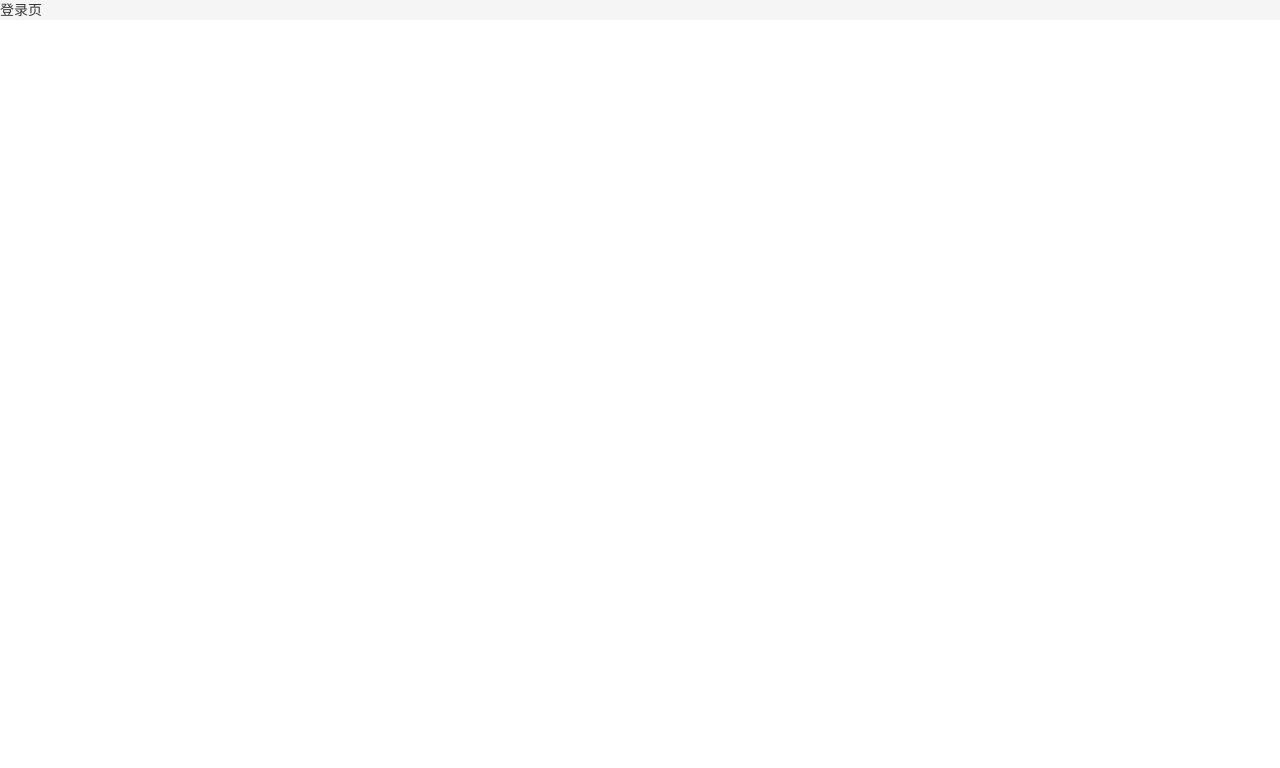
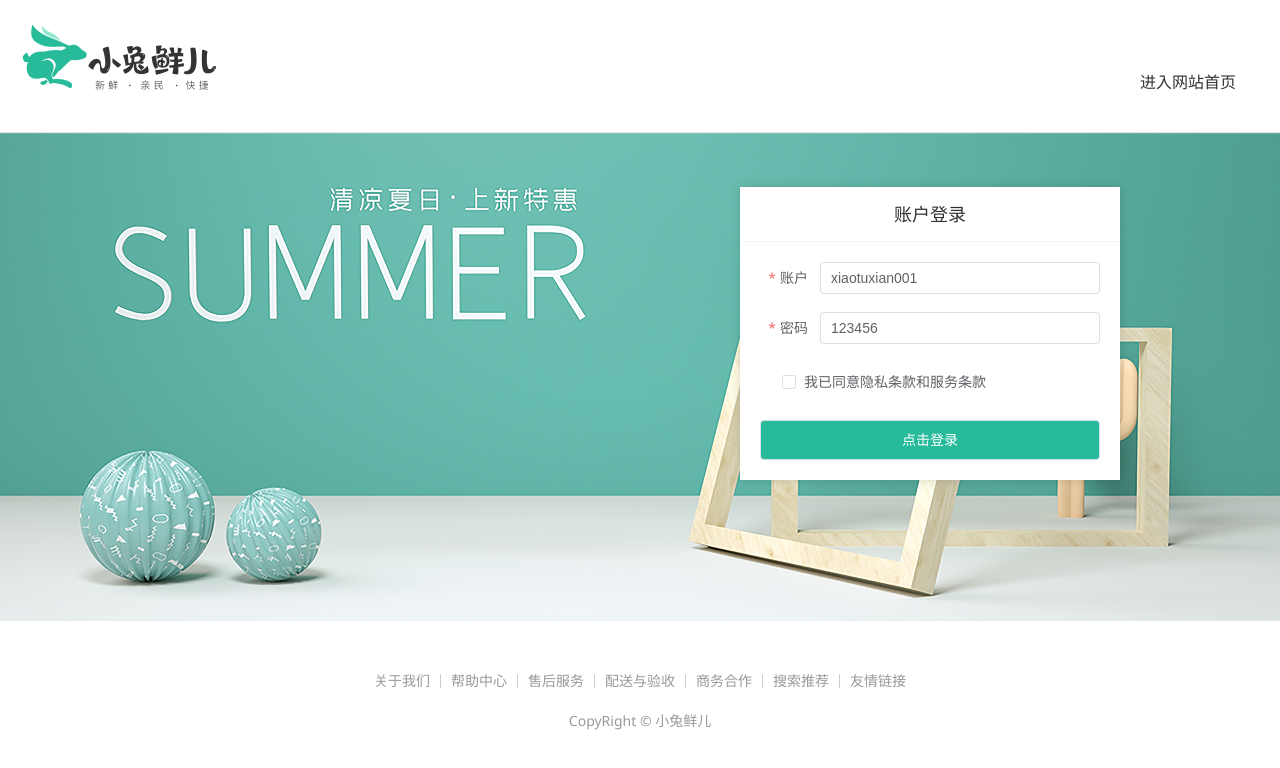
Before and after one commit to 1Avan/vue3-rabbit, a Vue app: page /login in a window 1280 px wide. Shown: the top 768 px of the page. Built offline with nearby package versions, Linux system fonts and the light colour scheme; a small style sheet from the web is missing.

Commit message:
pinia安装插件配合localstore实现数据持久化、登录操作完成

```diff
--- a/package.json
+++ b/package.json
@@ -14,6 +14,7 @@
     "axios": "^1.7.4",
     "element-plus": "^2.8.0",
     "pinia": "^2.1.7",
+    "pinia-plugin-persistedstate": "^3.2.1",
     "vue": "^3.4.29",
     "vue-router": "^4.3.3"
   },
--- /dev/null
+++ b/src/apis/user.js
@@ -0,0 +1,13 @@
+import httpInstance from "@/utils/http.js";
+
+export const loginByPassword = ({account,password})=>{
+    return httpInstance({
+        url:'/login',
+        method:'POST',
+        data:{
+            account,
+            password
+        }
+    })
+
+}
--- a/src/main.js
+++ b/src/main.js
@@ -6,9 +6,15 @@
 import { createPinia } from 'pinia'
 import App from './App.vue'
 import router from './router'
+//pinia持久化插件，借助localstory
+import piniaPluginPersistedstate from 'pinia-plugin-persistedstate'
+
+const pinia = createPinia()
+pinia.use(piniaPluginPersistedstate)
 const app = createApp(App)
 
-app.use(createPinia())
+// app.use(createPinia())
+app.use(pinia)//使用安装了持久化插件的pinia
 app.use(router)
 //在main.js中注册自定义插件,引入自定义指令
 app.use(lazyPlugin)
--- /dev/null
+++ b/src/stores/user.js
@@ -0,0 +1,25 @@
+import { ref } from 'vue'
+import { defineStore } from 'pinia'
+import { loginByPassword  } from '@/apis/user.js'
+
+export const useUserStore = defineStore('user', () => {
+    const userInfo = ref({})
+    // 异步请求获取用户信息
+    const getUserInfo = async ({account,password}) => {
+        const res = await loginByPassword({account,password})
+        userInfo.value = res.result
+    }
+
+    //退出登录
+    const clearData = ()=>{
+        userInfo.value = {}
+    }
+
+    return {
+        userInfo,
+        getUserInfo,
+        clearData
+    }
+},{
+    persist:true
+})
--- a/src/utils/http.js
+++ b/src/utils/http.js
@@ -1,4 +1,5 @@
 import axios from "axios";
+import { useUserStore } from "@/stores/user";
 
 const httpInstance  = axios.create({
     //axios基础路径
@@ -9,6 +10,13 @@
 
 //请求拦截器
 httpInstance.interceptors.request.use(config=>{
+    // 1.从pinia获取用户token
+    const userStore = useUserStore()
+    const token = userStore.userInfo.token
+    // 2.将token设置到请求头中
+    if(token){
+        config.headers.Authorization = `Bearer ${token}`
+    }
     return config
 },e=>{
     return Promise.reject(e)
@@ -19,6 +27,11 @@
 httpInstance.interceptors.response.use(res=>{
     return res.data
 },e=>{
+     //统一错误提示
+     ElMessage({
+        type: 'warning',
+        message:e.response.data.message
+    })
     return Promise.reject(e)
 }
 )
--- a/src/views/layout/components/LayoutNav.vue
+++ b/src/views/layout/components/LayoutNav.vue
@@ -1,5 +1,18 @@
 <!--LayoutNav.vue-->
 <script setup>
+import { useUserStore } from "@/stores/user";
+import { useRouter } from "vue-router"
+const userStore = useUserStore();
+const userInfo = userStore.userInfo;
+const router = useRouter();
+
+//退出登录
+function logout(){
+  //清除缓存用户数据
+  userStore.clearData()
+  //跳转到login登录页
+  router.push("/login")
+}
 
 </script>
 
@@ -8,16 +21,18 @@
     <div class="container">
       <ul>
         <template v-if="true">
-          <li><a href="javascript:;"><i class="iconfont icon-user"></i>小川</a></li>
-          <li>
-            <el-popconfirm title="确认退出吗?" confirm-button-text="确认" cancel-button-text="取消">
+          <li v-if="!userInfo.token"><a href="/login"><i class="iconfont icon-user"></i>登录</a></li>
+          <li v-if="userInfo.token"><a href="javascript:;"><i class="iconfont icon-user"></i>{{userInfo.nickname}}</a></li>
+          <li v-if="userInfo.token">
+            <el-popconfirm title="确认退出吗?" confirm-button-text="确认"
+            cancel-button-text="取消" @confirm="logout()">
               <template #reference>
                 <a href="javascript:;">退出登录</a>
               </template>
             </el-popconfirm>
           </li>
-          <li><a href="javascript:;">我的订单</a></li>
-          <li><a href="javascript:;">会员中心</a></li>
+          <li v-if="userInfo.token"><a href="javascript:;">我的订单</a></li>
+          <li v-if="userInfo.token"><a href="javascript:;">会员中心</a></li>
         </template>
         <template v-else>
           <li><a href="javascript:;">请先登录</a></li>
--- a/src/views/login/index.vue
+++ b/src/views/login/index.vue
@@ -1,9 +1,345 @@
+<script setup>
+import { ref } from "vue";
+import {useUserStore} from "@/stores/user.js"
+import { useRouter } from "vue-router";
+const router = useRouter();
+const userStore = useUserStore();
+let formRef = ref();
+let userInfo = ref({
+  account: "xiaotuxian001",
+  password: "123456",
+  agree: false,
+});
+const subBtn = async (method) => {
+  formRef.value.validate(async (valid) => {
+    if (valid) {
+    //   let res = await loginByPassword(userInfo.value);
+    await userStore.getUserInfo(userInfo.value)
+      // 提示登录成功
+      ElMessage({ type: "success", message: "登录成功" });
+      // 跳转到首页
+      router.replace("/");
+      console.log(res);
+    } else {
+      console.log("表单验证失败");
+    }
+  });
+};
+
+const rules = {
+  account: [{ required: true, message: "账户名不能为空", trigger: "blur" }],
+  password: [
+    { required: true, message: "密码不能为空", trigger: "blur" },
+    { min: 6, max: 14, message: "密码长度要求6-14个字符", trigger: "blur" },
+  ],
+  agree: [
+    // 自定义校验
+    {
+      validator: (rule, value, callback) => {
+        if (value) {
+          callback();
+        } else {
+          callback(new Error("请勾选协议"));
+        }
+      },
+    },
+  ],
+};
+</script>
+
+
 <template>
-<div>
-    登录页
-</div>
+  <div>
+    <!-- 使用语义化标签增强seo -->
+    <header class="login-header">
+      <div class="container m-top-20">
+        <h1 class="logo">
+          <RouterLink to="/">小兔鲜</RouterLink>
+        </h1>
+        <RouterLink class="entry" to="/">
+          进入网站首页
+          <i class="iconfont icon-angle-right"></i>
+          <i class="iconfont icon-angle-right"></i>
+        </RouterLink>
+      </div>
+    </header>
+    <section class="login-section">
+      <div class="wrapper">
+        <nav>
+          <a href="javascript:;">账户登录</a>
+        </nav>
+        <div class="account-box">
+          <div class="form">
+            <el-form
+              label-position="right"
+              label-width="60px"
+              status-icon
+              :rules="rules"
+              :model="userInfo"
+              ref="formRef"
+            >
+              <el-form-item label="账户" prop="account">
+                <el-input v-model="userInfo.account" />
+              </el-form-item>
+              <el-form-item label="密码" prop="password">
+                <el-input v-model="userInfo.password" />
+              </el-form-item>
+              <el-form-item label-width="22px" prop="agree">
+                <el-checkbox size="large" v-model="userInfo.agree">
+                  我已同意隐私条款和服务条款
+                </el-checkbox>
+              </el-form-item>
+              <el-button size="large" class="subBtn" @click="subBtn"
+                >点击登录</el-button
+              >
+            </el-form>
+          </div>
+        </div>
+      </div>
+    </section>
+
+    <footer class="login-footer">
+      <div class="container">
+        <p>
+          <a href="javascript:;">关于我们</a>
+          <a href="javascript:;">帮助中心</a>
+          <a href="javascript:;">售后服务</a>
+          <a href="javascript:;">配送与验收</a>
+          <a href="javascript:;">商务合作</a>
+          <a href="javascript:;">搜索推荐</a>
+          <a href="javascript:;">友情链接</a>
+        </p>
+        <p>CopyRight &copy; 小兔鲜儿</p>
+      </div>
+    </footer>
+  </div>
 </template>
-<script setup >
-</script>
-<style scoped lang="scss">
+
+<style scoped lang='scss'>
+.login-header {
+  background: #fff;
+  border-bottom: 1px solid #e4e4e4;
+
+  .container {
+    display: flex;
+    align-items: flex-end;
+    justify-content: space-between;
+  }
+
+  .logo {
+    width: 200px;
+
+    a {
+      display: block;
+      height: 132px;
+      width: 100%;
+      text-indent: -9999px;
+      background: url("@/assets/images/logo.png") no-repeat center 18px /
+        contain;
+    }
+  }
+
+  .sub {
+    flex: 1;
+    font-size: 24px;
+    font-weight: normal;
+    margin-bottom: 38px;
+    margin-left: 20px;
+    color: #666;
+  }
+
+  .entry {
+    width: 120px;
+    margin-bottom: 38px;
+    font-size: 16px;
+
+    i {
+      font-size: 14px;
+      color: $xtxColor;
+      letter-spacing: -5px;
+    }
+  }
+}
+
+.login-section {
+  background: url("@/assets/images/login-bg.png") no-repeat center / cover;
+  height: 488px;
+  position: relative;
+
+  .wrapper {
+    width: 380px;
+    background: #fff;
+    position: absolute;
+    left: 50%;
+    top: 54px;
+    transform: translate3d(100px, 0, 0);
+    box-shadow: 0 0 10px rgba(0, 0, 0, 0.15);
+
+    nav {
+      font-size: 14px;
+      height: 55px;
+      margin-bottom: 20px;
+      border-bottom: 1px solid #f5f5f5;
+      display: flex;
+      padding: 0 40px;
+      text-align: right;
+      align-items: center;
+
+      a {
+        flex: 1;
+        line-height: 1;
+        display: inline-block;
+        font-size: 18px;
+        position: relative;
+        text-align: center;
+      }
+    }
+  }
+}
+
+.login-footer {
+  padding: 30px 0 50px;
+  background: #fff;
+
+  p {
+    text-align: center;
+    color: #999;
+    padding-top: 20px;
+
+    a {
+      line-height: 1;
+      padding: 0 10px;
+      color: #999;
+      display: inline-block;
+
+      ~ a {
+        border-left: 1px solid #ccc;
+      }
+    }
+  }
+}
+
+.account-box {
+  .toggle {
+    padding: 15px 40px;
+    text-align: right;
+
+    a {
+      color: $xtxColor;
+
+      i {
+        font-size: 14px;
+      }
+    }
+  }
+
+  .form {
+    padding: 0 20px 20px 20px;
+
+    &-item {
+      margin-bottom: 28px;
+
+      .input {
+        position: relative;
+        height: 36px;
+
+        > i {
+          width: 34px;
+          height: 34px;
+          background: #cfcdcd;
+          color: #fff;
+          position: absolute;
+          left: 1px;
+          top: 1px;
+          text-align: center;
+          line-height: 34px;
+          font-size: 18px;
+        }
+
+        input {
+          padding-left: 44px;
+          border: 1px solid #cfcdcd;
+          height: 36px;
+          line-height: 36px;
+          width: 100%;
+
+          &.error {
+            border-color: $priceColor;
+          }
+
+          &.active,
+          &:focus {
+            border-color: $xtxColor;
+          }
+        }
+
+        .code {
+          position: absolute;
+          right: 1px;
+          top: 1px;
+          text-align: center;
+          line-height: 34px;
+          font-size: 14px;
+          background: #f5f5f5;
+          color: #666;
+          width: 90px;
+          height: 34px;
+          cursor: pointer;
+        }
+      }
+
+      > .error {
+        position: absolute;
+        font-size: 12px;
+        line-height: 28px;
+        color: $priceColor;
+
+        i {
+          font-size: 14px;
+          margin-right: 2px;
+        }
+      }
+    }
+
+    .agree {
+      a {
+        color: #069;
+      }
+    }
+
+    .btn {
+      display: block;
+      width: 100%;
+      height: 40px;
+      color: #fff;
+      text-align: center;
+      line-height: 40px;
+      background: $xtxColor;
+
+      &.disabled {
+        background: #cfcdcd;
+      }
+    }
+  }
+
+  .action {
+    padding: 20px 40px;
+    display: flex;
+    justify-content: space-between;
+    align-items: center;
+
+    .url {
+      a {
+        color: #999;
+        margin-left: 10px;
+      }
+    }
+  }
+}
+
+.subBtn {
+  background: $xtxColor;
+  width: 100%;
+  color: #fff;
+}
 </style>
```
Also changed, not shown: 1 other file (tests, documents, lock files or other folders).
